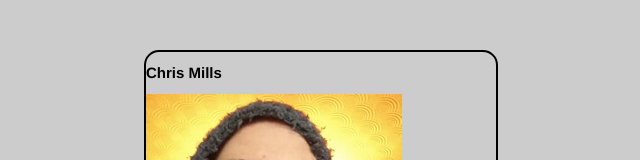
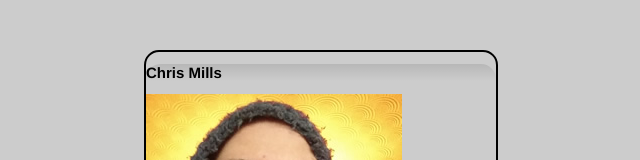
Before and after one commit to marjoriemuloma/business-card-assessment, a plain HTML site: page index.html in a window 1280 px wide. Shown: the top 160 px of the page, without its empty margins (319-959 px from the left). Drawn offline with Linux system fonts and the light colour scheme.

Commit message:
added styles to header

```diff
--- a/style.css
+++ b/style.css
@@ -26,6 +26,11 @@ html {
   border-radius: 1.5em;
 }
 
+.card header {
+  background-image: linear-gradient(to bottom,rgba(0,0,0,0.1), rgba(0,0,0,0));
+  border-radius: 1.5em 1.5em 0 0;
+}
+
 /* styles specific to the setup of the card container */
 /* styles specific to the header and footer */
 /* styles specific to the main business card contents */
```
